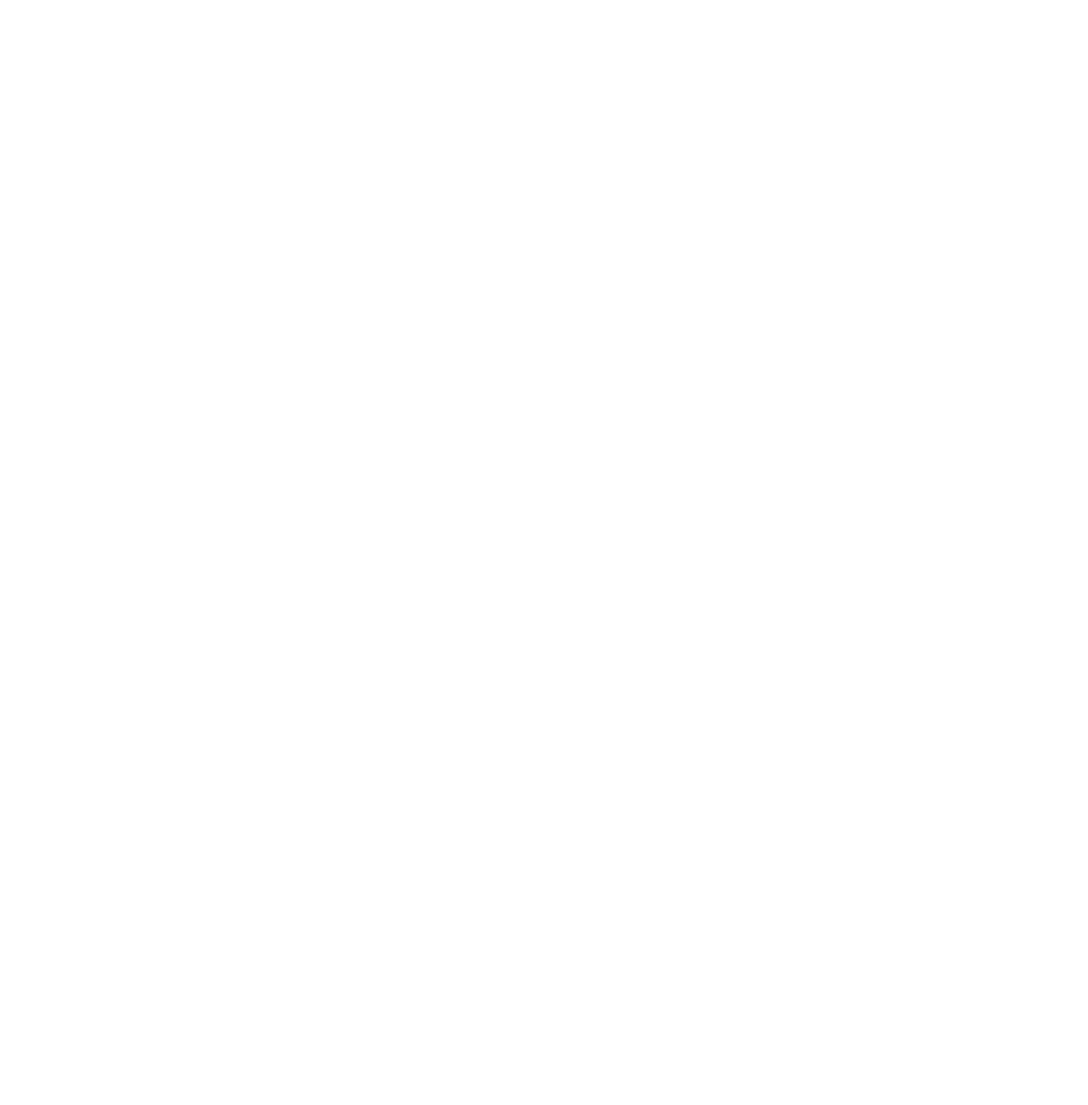
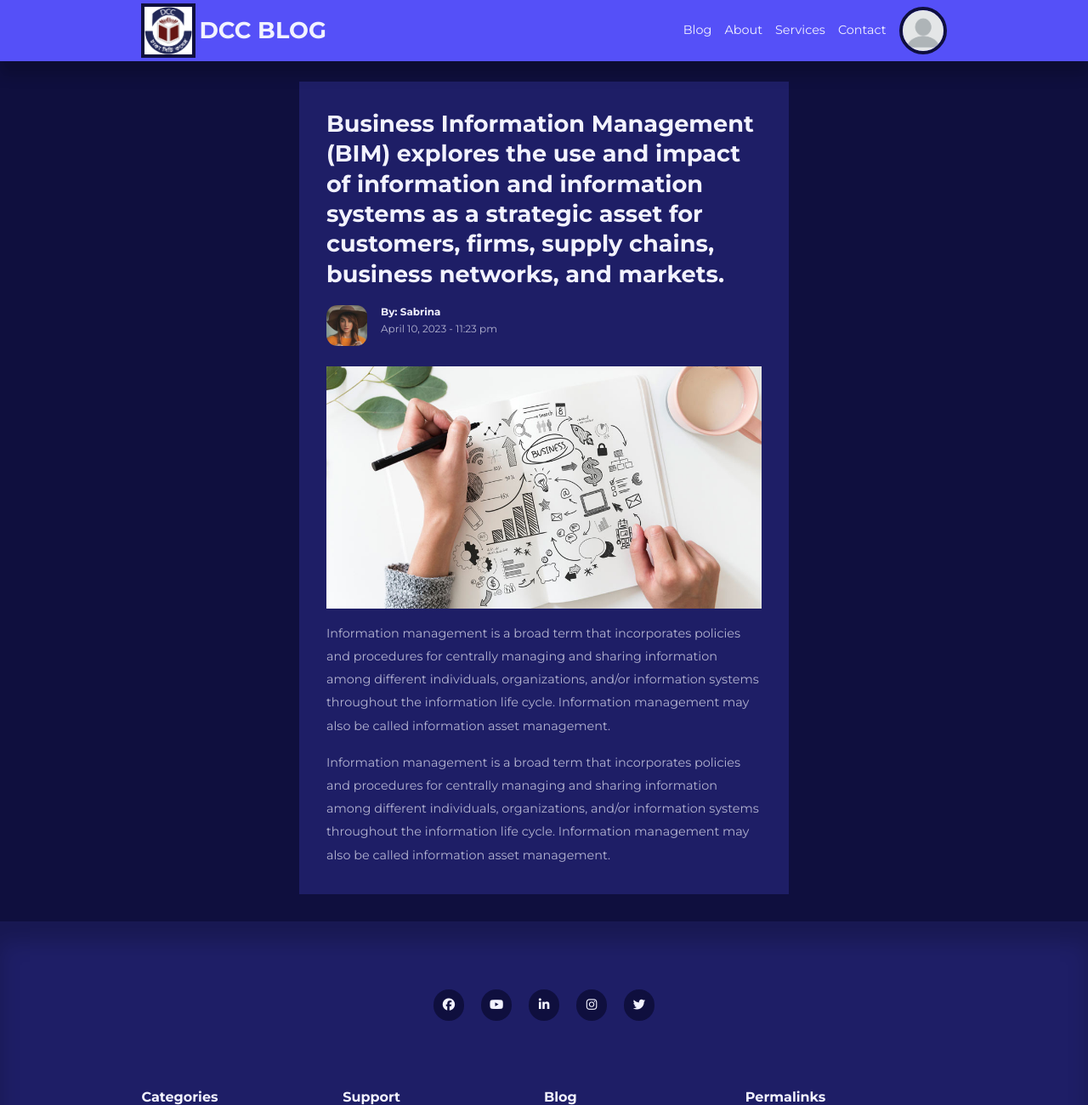
Before and after one commit to sabrinara/blogwebsite, a plain HTML site: page post.html in a window 1280 px wide. Shown: the top 1300 px of the page at 85% size. Before the commit the page ends 800 px from the top, so only its background shows below. Drawn offline with Linux system fonts and the light colour scheme.

Commit message:
sixth commit

```diff
--- a/post.html
+++ b/post.html
@@ -0,0 +1,169 @@
+<!DOCTYPE html>
+<html lang="en">
+  <head>
+    <meta charset="UTF-8" />
+    <meta name="viewport" content="width=device-width, initial-scale=1.0" />
+    <!-- title -->
+    <title>DCC BLOG WEBSITE</title>
+    <!-- logo  -->
+    <link rel="shortcut icon" href="images/dcc_logo.png" type="image/x-icon" />
+    <!-- css  -->
+    <link rel="stylesheet" href="./style.css" />
+    <!-- font awesome icon  -->
+    <script
+      src="https://kit.fontawesome.com/1ec1b6611d.js"
+      crossorigin="anonymous"
+    ></script>
+    <!-- font set-up  -->
+    <link rel="preconnect" href="https://fonts.googleapis.com" />
+    <link rel="preconnect" href="https://fonts.gstatic.com" crossorigin />
+    <link
+      href="https://fonts.googleapis.com/css2?family=Montserrat:wght@300;400;500;600;700;800;900&display=swap"
+      rel="stylesheet"
+    />
+    <style>
+      .font mont {
+        font-family: "Montserrat", sans-serif;
+      }
+    </style>
+  </head>
+
+  <body>
+    <!--================== nav section ============ -->
+    <nav>
+      <div class="container nav_container">
+        <a class="left-nav" href="index.html">
+          <img class="dcc-logo" src="images/dcc_logo.png" alt="" />
+          <h2>DCC BLOG</h2>
+        </a>
+
+        <ul class="nav_items">
+          <li><a href="blog.html">Blog</a></li>
+          <li><a href="about.html">About</a></li>
+          <li><a href="service.html">Services</a></li>
+          <li><a href="contact.html">Contact </a></li>
+          <!-- <li><a href="sign_in.html">Sign in</a></li> -->
+          <li class="nav_profile">
+            <div class="avatar">
+              <img src="images/profile.png" alt="" />
+            </div>
+            <ul>
+              <li><a href="dashboard.html">Dashboard</a></li>
+              <li><a href="logout.html">Log Out</a></li>
+            </ul>
+          </li>
+        </ul>
+        <button id="open_nav-btn"><i class="fa-solid fa-bars"></i></button>
+        <button id="close_nav-btn"><i class="fa-solid fa-xmark"></i></button>
+      </div>
+    </nav>
+    <!-- ==== end of navbar ==== -->
+
+    <!-- single post -->
+
+    <section class="singlepost">
+        <div class="container singlepost_container">
+    <h2>
+      Business Information Management (BIM) explores the use and impact of
+      information and information systems as a strategic asset for customers,
+      firms, supply chains, business networks, and markets.
+    </h2>
+    <div class="post_author">
+      <div class="post_author-avatar">
+        <img src="images/avatar10.jpg" alt="" />
+      </div>
+      <div class="post_author-info">
+        <h5>By: Sabrina</h5>
+        <small>April 10, 2023 - 11:23 pm</small>
+      </div>
+    </div>
+    <div class="singlepost_thumbnail">
+      <img src="./images/b5.jpg" alt="">
+    </div>
+    <p>
+      Information management is a broad term that incorporates policies and
+      procedures for centrally managing and sharing information among different
+      individuals, organizations, and/or information systems throughout the
+      information life cycle. Information management may also be called
+      information asset management.
+    </p>
+
+    <p>
+      Information management is a broad term that incorporates policies and
+      procedures for centrally managing and sharing information among different
+      individuals, organizations, and/or information systems throughout the
+      information life cycle. Information management may also be called
+      information asset management.
+    </p>
+  </div>
+</section>
+
+
+    <!-- /*=======================footer section =================*/ -->
+    <footer>
+      <div class="footer_section">
+        <a href="https://www.facebook.com/" target="_blank"
+          ><i class="fa-brands fa-facebook"></i
+        ></a>
+        <a href="https://www.youtube.com/" target="_blank"
+          ><i class="fa-brands fa-youtube"></i
+        ></a>
+        <a href="https://bd.linkedin.com/ " target="_blank"
+          ><i class="fa-brands fa-linkedin-in"></i
+        ></a>
+        <a href="https://www.instagram.com/" target="_blank"
+          ><i class="fa-brands fa-instagram"></i
+        ></a>
+        <a href="http://www.twitter.com/" target="_blank"
+          ><i class="fa-brands fa-twitter"></i
+        ></a>
+      </div>
+      <div class="container footer_container">
+        <article>
+          <h4>Categories</h4>
+          <ul>
+            <li><a href="">Invention</a></li>
+            <li><a href="">Research</a></li>
+            <li><a href="">Innovation</a></li>
+            <li><a href="">Networking</a></li>
+            <li><a href="">Investment</a></li>
+          </ul>
+        </article>
+        <article>
+          <h4>Support</h4>
+          <ul>
+            <li><a href="">Call Numbers</a></li>
+            <li><a href="">Emails</a></li>
+            <li><a href="">Social Supports </a></li>
+            <li><a href="">Online Support</a></li>
+            <li><a href="">Counselling</a></li>
+          </ul>
+        </article>
+        <article>
+          <h4>Blog</h4>
+          <ul>
+            <li><a href="">Safety</a></li>
+            <li><a href="">Repair</a></li>
+            <li><a href="">Recent</a></li>
+            <li><a href="">Popular</a></li>
+            <li><a href="">Categories</a></li>
+          </ul>
+        </article>
+        <article>
+          <h4>Permalinks</h4>
+          <ul>
+            <li><a href="">Home</a></li>
+            <li><a href="">Blog</a></li>
+            <li><a href="">About</a></li>
+            <li><a href="">Services</a></li>
+            <li><a href="">Contact</a></li>
+          </ul>
+        </article>
+      </div>
+      <div class="footer_copyright">
+        <small>Copyright &copy; Sabrina_Rashid</small>
+      </div>
+    </footer>
+    <script src="./main.js"></script>
+  </body>
+</html>
--- a/style.css
+++ b/style.css
@@ -119,7 +119,7 @@ nav button {
     justify-content: space-between;
 }
 
-.container nav_container {
+.container .nav_container {
     display: inline-flex;
 }
 
@@ -337,7 +337,7 @@ footer ul a:hover{
     border-top:2px solid var(--color-bg) ;
     margin-top: 4rem;
 }
-/* <!--=============== search bar================= --> */
+/* <!--=============== blog-html search bar================= --> */
 
 .search_bar{
     margin-top: 7rem;
@@ -384,6 +384,25 @@ footer ul a:hover{
     color: var(--color-white);
 }
 
+/*==================== post-html ============================== */
+
+.singlepost {
+    margin: 6rem 0 2rem;
+}
+
+.singlepost_container{
+    width: var(--form-width);
+    background: var(--color-gray-900);
+    padding: 1rem 2rem 2rem;
+}
+.singlepost_container p{
+    margin-top: 1rem;
+    line-height: 1.7rem;
+}
+.singlepost_thumbnail{
+    margin-top: 1.5rem;
+}
+
 /*============================ media query- medium device===================================== */
 @media screen and (max-width:1024px)
 {
@@ -400,7 +419,7 @@ footer ul a:hover{
     h5{
         font-size: 0.8rem;
     }
-    /* ==============style nav================== */
+    /* ==============style nav medium device================== */
      nav button{
         display: inline-block;
         font-size: 1.5rem;
```
Also changed, not shown: blog.html (+11 -6 lines), index.html (+1 -0 lines).
